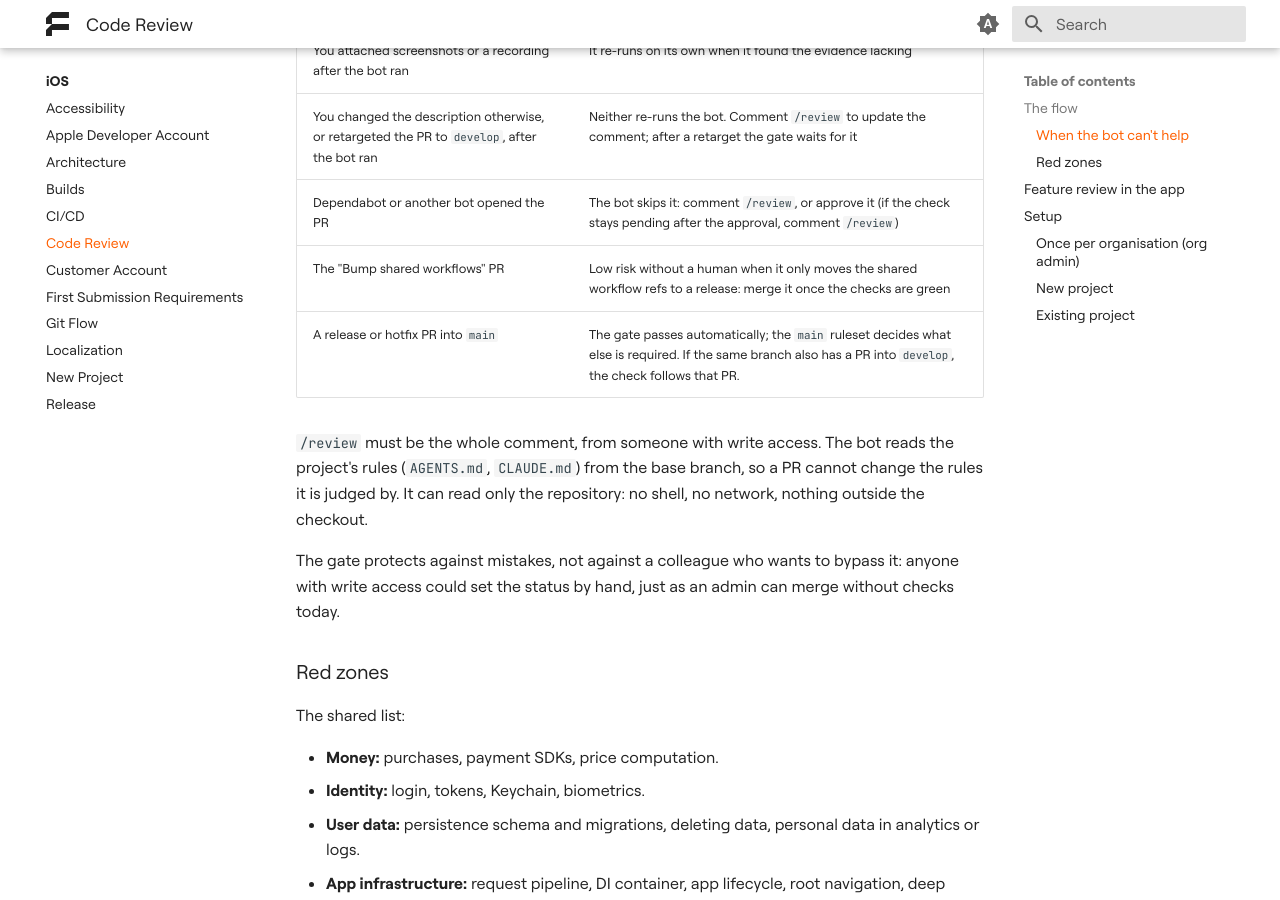
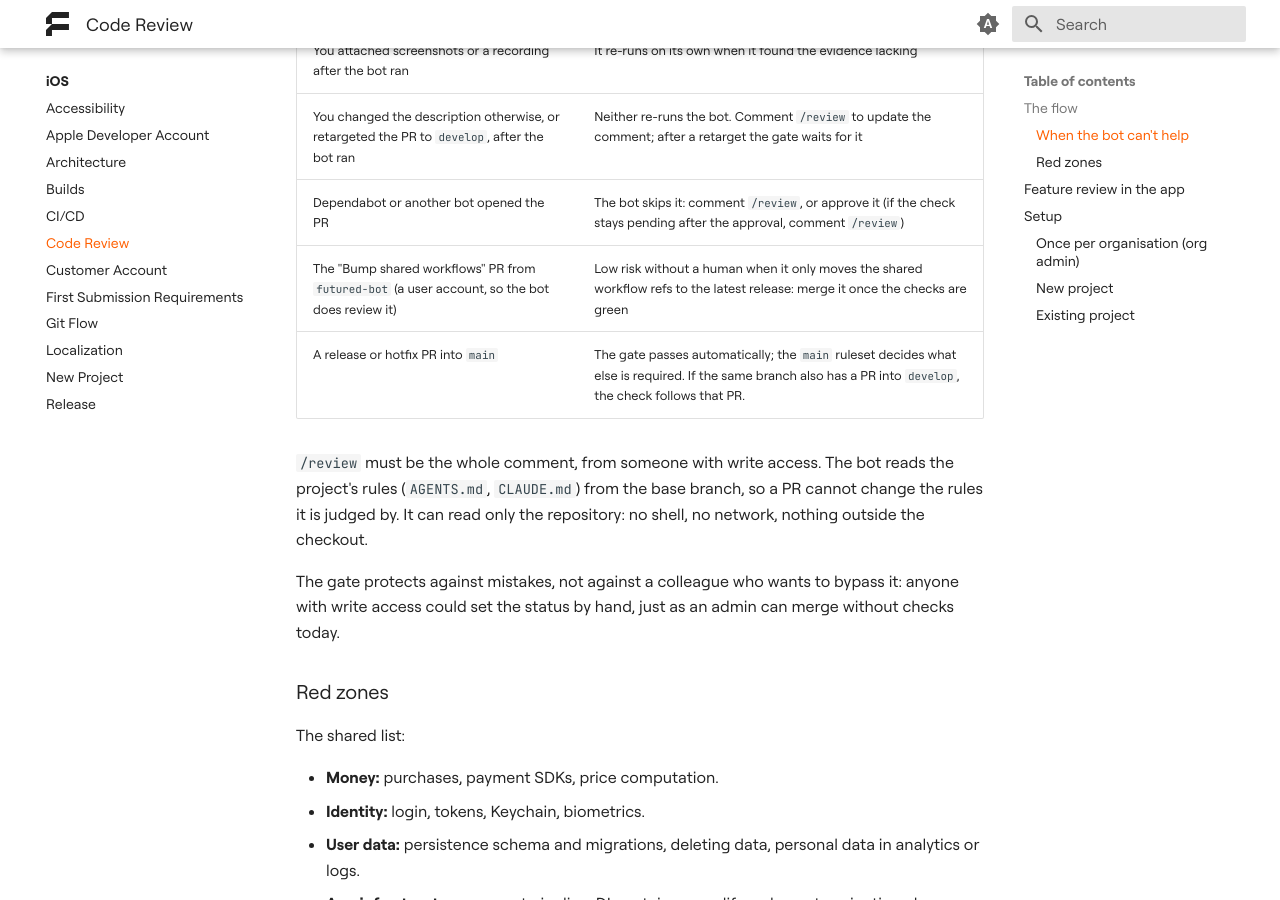
Before and after one commit to futuredapp/Engineering-Handbook, an MkDocs documentation site: the page built from docs/teams/ios/ios_code_review.md, in a window 1280 px wide and 900 px high, scrolled down 1231 px. Built offline with MkDocs 1.6.1 and Material for MkDocs 9.7.7, drawn with Linux system fonts in a browser that asks for light colours.

Commit message:
docs(ios): say the bump PR comes from a user account
Co-Authored-By: Claude Opus 5.5 <noreply@anthropic.com>

```diff
--- a/docs/teams/ios/ios_code_review.md
+++ b/docs/teams/ios/ios_code_review.md
@@ -18,7 +18,7 @@ A PR does not need an approval from a colleague. It needs an author who understa
 | You attached screenshots or a recording after the bot ran | It re-runs on its own when it found the evidence lacking |
 | You changed the description otherwise, or retargeted the PR to `develop`, after the bot ran | Neither re-runs the bot. Comment `/review` to update the comment; after a retarget the gate waits for it |
 | Dependabot or another bot opened the PR | The bot skips it: comment `/review`, or approve it (if the check stays pending after the approval, comment `/review`) |
-| The "Bump shared workflows" PR | Low risk without a human when it only moves the shared workflow refs to a release: merge it once the checks are green |
+| The "Bump shared workflows" PR from `futured-bot` (a user account, so the bot does review it) | Low risk without a human when it only moves the shared workflow refs to the latest release: merge it once the checks are green |
 | A release or hotfix PR into `main` | The gate passes automatically; the `main` ruleset decides what else is required. If the same branch also has a PR into `develop`, the check follows that PR. |
 
 `/review` must be the whole comment, from someone with write access. The bot reads the project's rules (`AGENTS.md`, `CLAUDE.md`) from the base branch, so a PR cannot change the rules it is judged by. It can read only the repository: no shell, no network, nothing outside the checkout.
```
